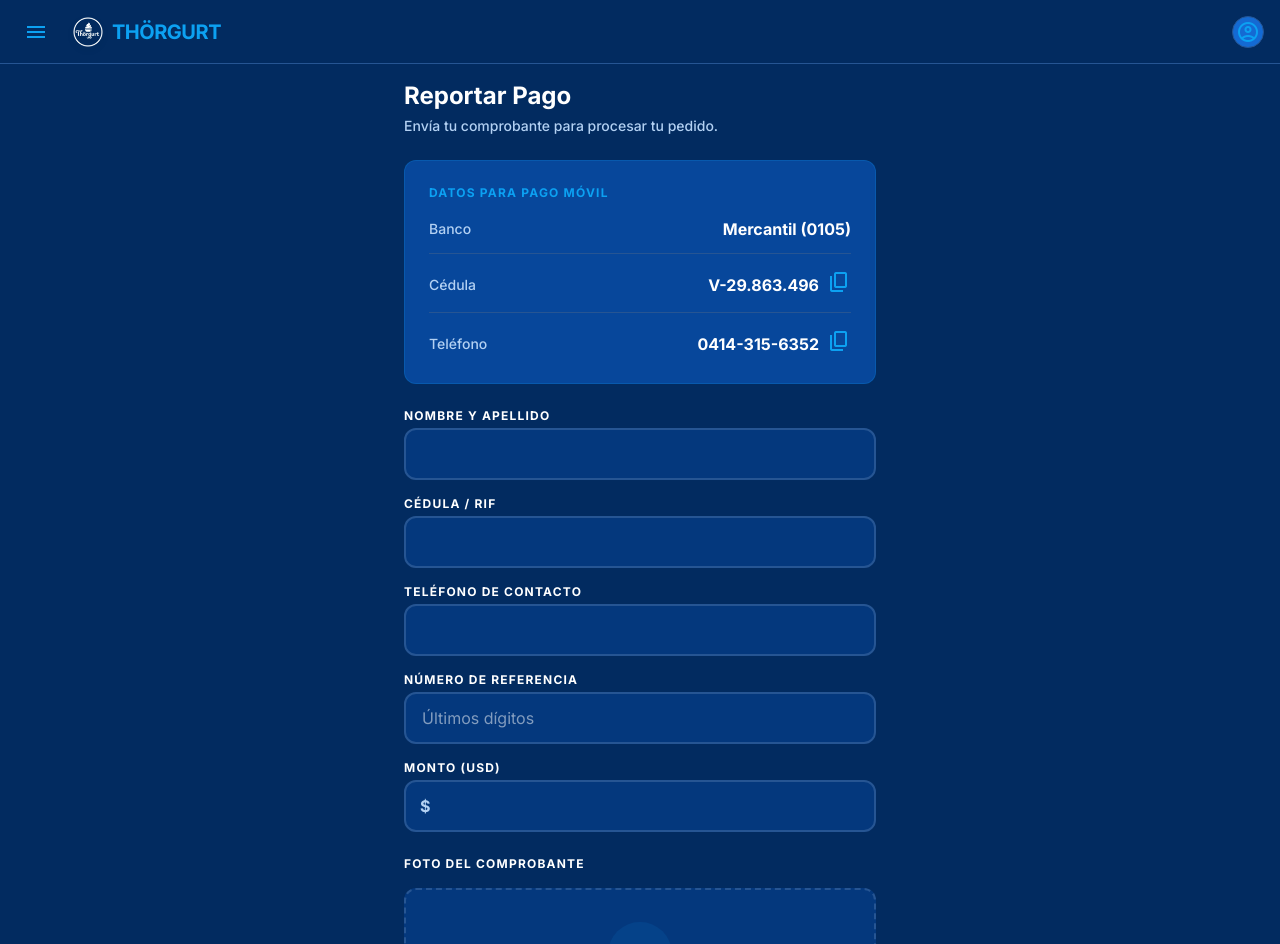
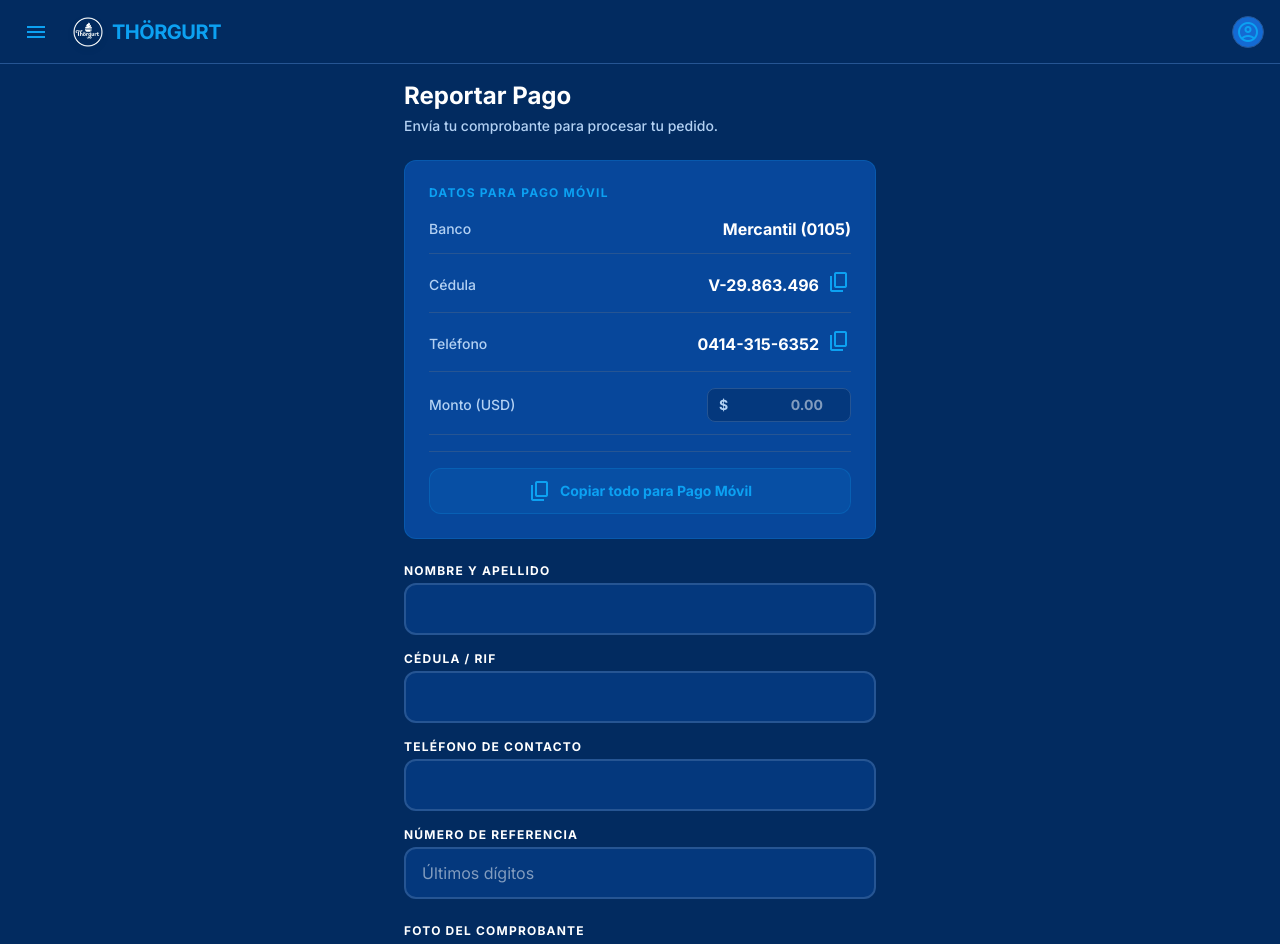
Before and after one commit to AlejandroV69/SmartYogu, a React (Vite) app: page / in a window 1280 px wide. Shown: the top 944 px of the page. Built offline with nearby package versions, Linux system fonts and the light colour scheme; no server answers.

Commit message:
feat: en el copiado de datos

```diff
--- a/src/pages/Administracion.jsx
+++ b/src/pages/Administracion.jsx
@@ -40,6 +40,39 @@ export default function Administracion() {
   const [loadingPed, setLoadingPed] = useState(true);
   const [loadingHist, setLoadingHist] = useState(true);
   const [error, setError] = useState(null);
+  const [adminUser, setAdminUser] = useState({ name: 'Alejandro Viana', initials: 'AV' });
+
+  // ── GET: user credentials & display name ──────────────────────────
+  useEffect(() => {
+    async function getUserData() {
+      const { data: { user } } = await supabase.auth.getUser();
+      if (user) {
+        let name = user.user_metadata?.full_name || user.user_metadata?.name;
+        const email = user.email ? user.email.toLowerCase() : '';
+
+        if (email.includes('dorcary') || email.includes('gonzalez')) {
+          name = 'Dorcary Gonzalez';
+        } else if (email.includes('alejandro') || email.includes('viana')) {
+          name = 'Alejandro Viana';
+        }
+
+        if (!name) {
+          const part = email.split('@')[0];
+          name = part.split(/[\._-]/).map(word => word.charAt(0).toUpperCase() + word.slice(1)).join(' ');
+        }
+
+        const initials = name
+          .split(' ')
+          .map(n => n[0])
+          .join('')
+          .slice(0, 2)
+          .toUpperCase();
+
+        setAdminUser({ name, initials });
+      }
+    }
+    getUserData();
+  }, []);
 
   // ── GET: inventario ──────────────────────────────────────────────
   useEffect(() => {
@@ -478,10 +511,10 @@ export default function Administracion() {
           <div className="flex items-center justify-between">
             <div className="flex items-center gap-2">
               <div className="w-10 h-10 rounded-full bg-primary-container flex items-center justify-center text-on-primary-container font-bold">
-                AV
+                {adminUser.initials}
               </div>
               <div>
-                <p className="text-sm font-medium text-on-surface">Alejandro Viana</p>
+                <p className="text-sm font-medium text-on-surface">{adminUser.name}</p>
                 <p className="text-[10px] text-on-surface-variant uppercase tracking-widest">Master Access</p>
               </div>
             </div>
--- a/src/pages/ReportarPago.jsx
+++ b/src/pages/ReportarPago.jsx
@@ -58,10 +58,24 @@ export default function ReportarPago() {
     fetchBCV();
   }, []);
 
-  const copyToClipboard = (text) => {
+  const copyToClipboard = (text, key = null) => {
     navigator.clipboard.writeText(text);
-    setCopied(text);
+    setCopied(key || text);
     setTimeout(() => setCopied(''), 2000);
+  };
+
+  const copyAllDetails = () => {
+    const cleanCedula = pagoMovilConfig.cedula.replace(/\D/g, '');
+    const cleanTelefono = pagoMovilConfig.telefono.replace(/\D/g, '');
+    const bBs = formData.monto && bcvRate ? (parseFloat(formData.monto) * bcvRate).toFixed(2) : '';
+
+    let textToCopy = `Banco: ${pagoMovilConfig.banco}\nCédula: ${cleanCedula}\nTeléfono: ${cleanTelefono}`;
+    if (bBs) {
+      textToCopy += `\nMonto: ${bBs} Bs`;
+    } else if (formData.monto) {
+      textToCopy += `\nMonto: $${formData.monto} USD`;
+    }
+    copyToClipboard(textToCopy, 'all');
   };
 
   const handleChange = (e) => {
@@ -269,7 +283,7 @@ export default function ReportarPago() {
                   </button>
                 </div>
               </div>
-              <div className="flex justify-between items-center">
+              <div className="flex justify-between items-center border-b border-outline-variant pb-3">
                 <span className="text-on-surface-variant text-sm font-medium">Teléfono</span>
                 <div className="flex items-center gap-2">
                   <span className="text-on-surface font-bold">{pagoMovilConfig.telefono}</span>
@@ -284,6 +298,46 @@ export default function ReportarPago() {
                   </button>
                 </div>
               </div>
+              <div className="flex justify-between items-center border-b border-outline-variant pb-3">
+                <span className="text-on-surface-variant text-sm font-medium">Monto (USD)</span>
+                <div className="relative w-36">
+                  <span className="absolute left-3 top-1/2 -translate-y-1/2 text-on-surface-variant font-bold text-sm">$</span>
+                  <input
+                    type="number"
+                    step="0.01"
+                    name="monto"
+                    required
+                    placeholder="0.00"
+                    className="w-full bg-surface-container-low border border-outline-variant rounded-lg pl-7 pr-3 py-1.5 text-right focus:border-primary focus:outline-none text-on-surface transition-colors font-bold text-sm"
+                    value={formData.monto}
+                    onChange={handleChange}
+                  />
+                </div>
+              </div>
+              {formData.monto && bcvRate ? (
+                <div className="flex justify-between items-center pb-1">
+                  <span className="text-on-surface-variant text-sm font-medium">Monto en Bs</span>
+                  <span className="text-primary font-bold text-right text-sm">
+                    {(parseFloat(formData.monto) * bcvRate).toFixed(2)} Bs
+                  </span>
+                </div>
+              ) : null}
+            </div>
+            <div className="mt-4 pt-4 border-t border-outline-variant">
+              <button
+                type="button"
+                onClick={copyAllDetails}
+                className={`w-full py-2.5 px-4 rounded-xl font-bold text-sm flex items-center justify-center gap-2 border transition-all active:scale-95 duration-150 ${
+                  copied === 'all'
+                    ? 'bg-green-500/20 text-green-400 border-green-500/30'
+                    : 'bg-primary/10 text-primary border-primary/20 hover:bg-primary/25'
+                }`}
+              >
+                <span className="material-symbols-outlined text-[18px]">
+                  {copied === 'all' ? 'check' : 'content_copy'}
+                </span>
+                {copied === 'all' ? '¡Datos Copiados!' : 'Copiar todo para Pago Móvil'}
+              </button>
             </div>
           </div>
 
@@ -337,26 +391,6 @@ export default function ReportarPago() {
               />
             </div>
 
-            <div>
-              <label className="text-on-surface text-xs font-bold uppercase tracking-widest mb-1 block">Monto (USD)</label>
-              <div className="relative">
-                <span className="absolute left-4 top-1/2 -translate-y-1/2 text-on-surface-variant font-bold">$</span>
-                <input
-                  type="number"
-                  step="0.01"
-                  name="monto"
-                  required
-                  className="w-full bg-surface-container-low border-2 border-outline-variant rounded-xl pl-10 pr-4 py-3 focus:border-primary focus:outline-none text-on-surface transition-colors"
-                  value={formData.monto}
-                  onChange={handleChange}
-                />
-              </div>
-              {formData.monto && bcvRate && (
-                <p className="text-sm font-medium text-on-surface-variant mt-1 text-right">
-                  ~ {(Number(formData.monto) * bcvRate).toFixed(2)} Bs
-                </p>
-              )}
-            </div>
           </div>
 
           <div className="space-y-4">
```
